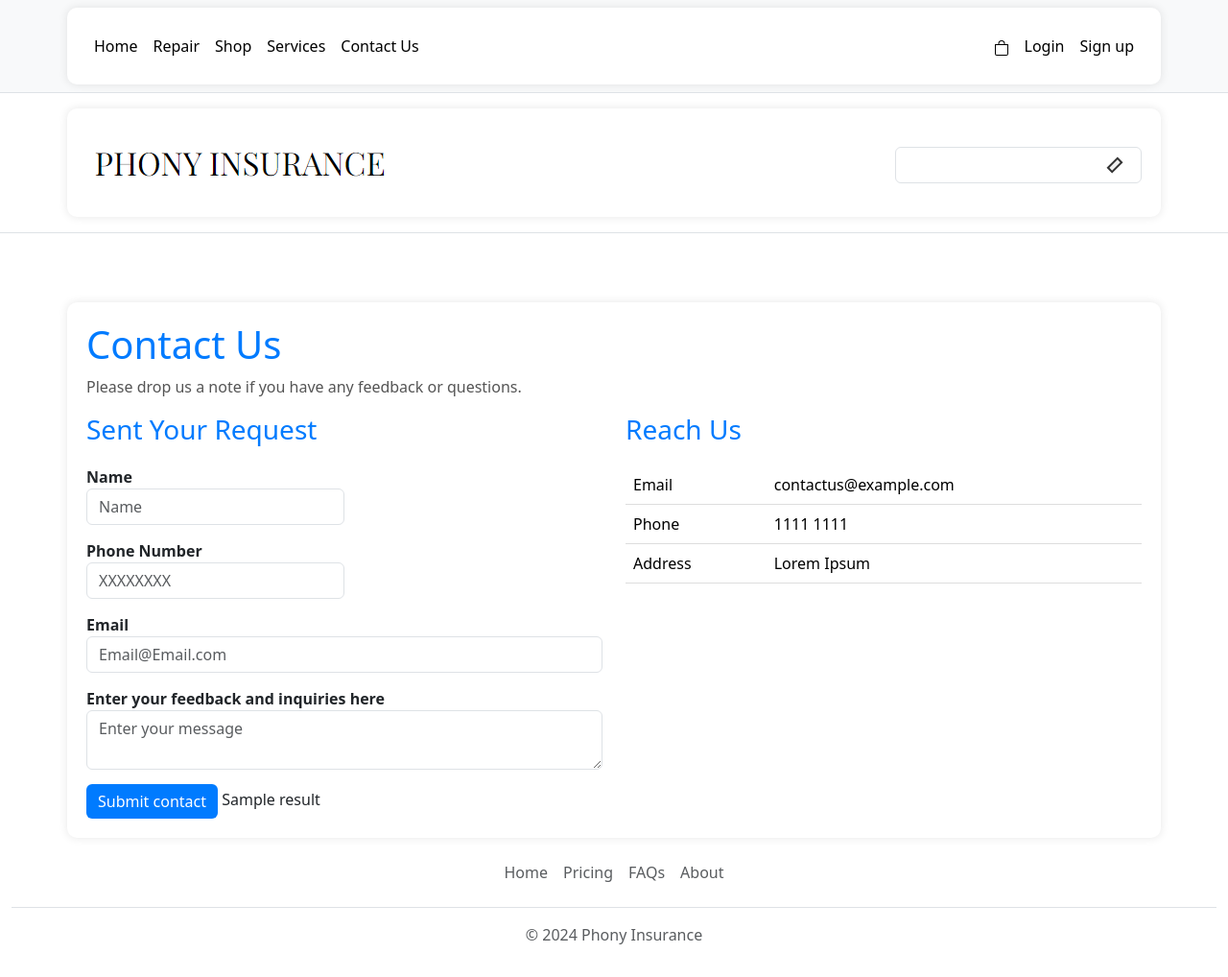
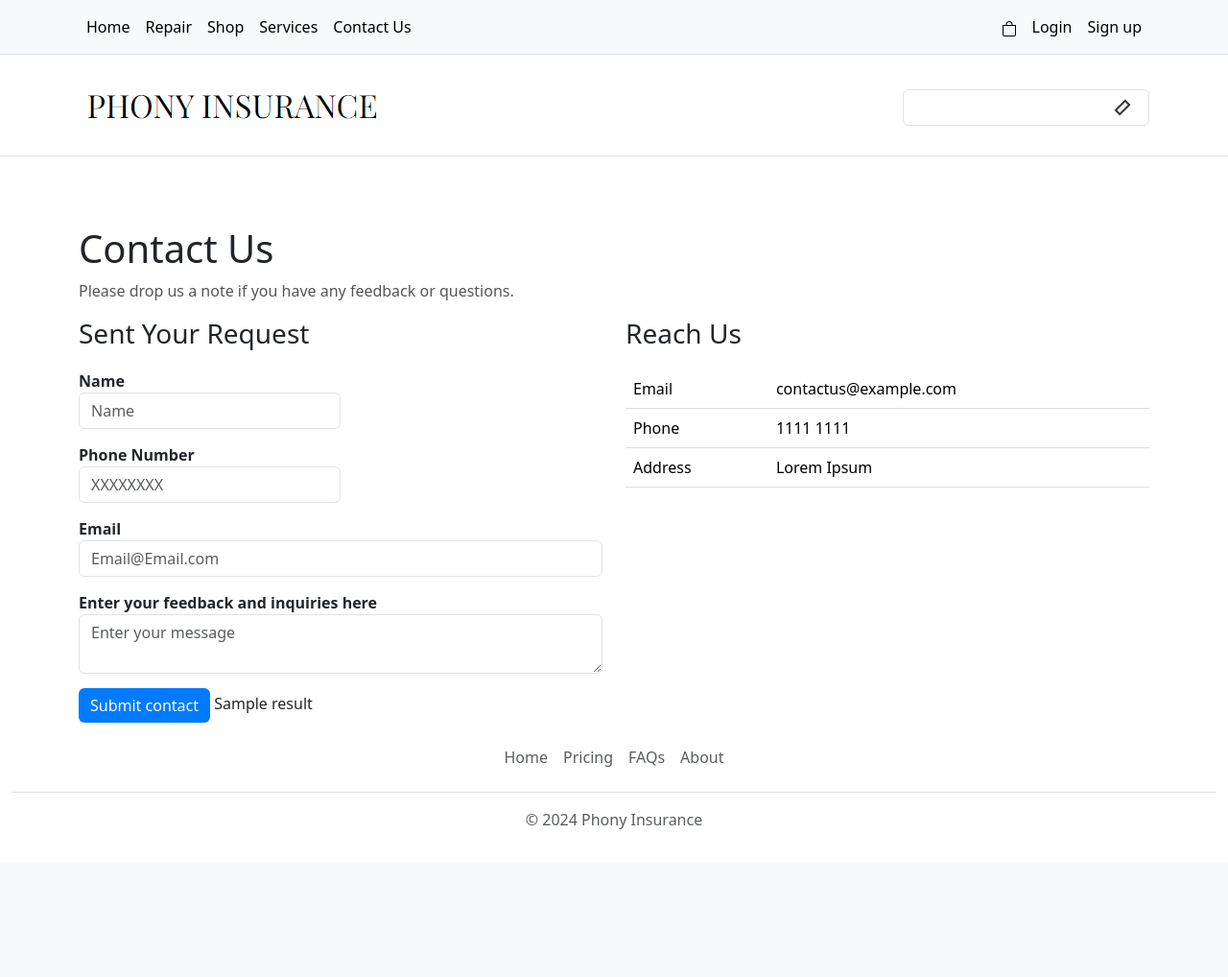
Before and after one commit to ceilingfans/app-dev, a Python web app: template website/templates/contact.html in a window 1280 px wide. Shown: the whole page at 96% size. After the commit the page ends 864 px from the top, so only its background shows below. Run offline with Jinja, Linux system fonts and the light colour scheme; the template is opened without the code that fills it: most values are stand-ins (such as "Sample title", 1, 10 or a date in 2020); form fields are guessed from the names that the template uses.

Commit message:
feat/contact_fix

```diff
--- a/website/templates/contact.html
+++ b/website/templates/contact.html
@@ -3,17 +3,6 @@
 {% block content %}
 
 <style>
-
-    .container {
-        background-color: #ffffff;
-        border-radius: 10px;
-        padding: 20px;
-        box-shadow: 0 0 10px rgba(0, 0, 0, 0.1);
-    }
-
-    h1, h3 {
-        color: #007bff;
-    }
 
     p {
         color: #555555;
```
